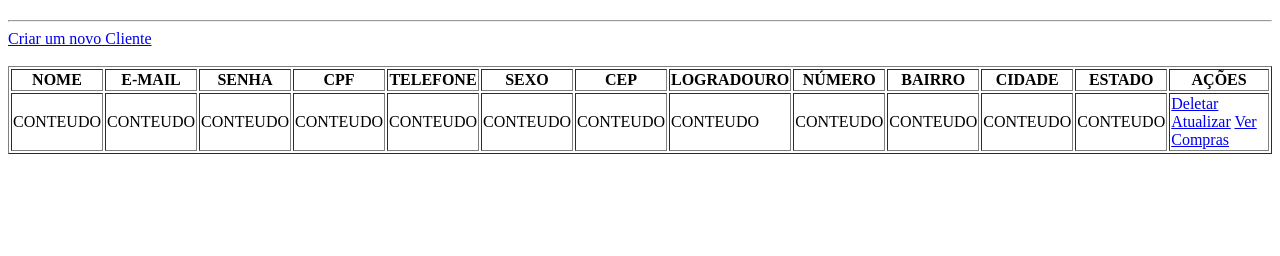
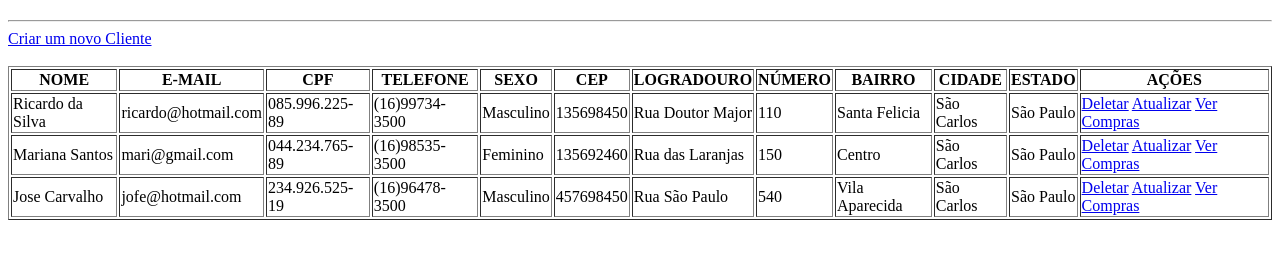
Before and after one commit to VicDeMartini/DW2, a plain HTML site: page AA1/RCliente.html in a window 1280 px wide. Shown: the part 60-316 px from the top of the page. Drawn offline with Linux system fonts and the light colour scheme.

Commit message:
Added new client examples in RCliente.html
    * Removed password from RCliente.html

```diff
--- a/AA1/RCliente.html
+++ b/AA1/RCliente.html
@@ -25,7 +25,6 @@
             <tr> <!-- cabecalho da tabela -->
                 <th scope="col"> NOME </th>
                 <th scope="col"> E-MAIL </th>
-                <th scope="col"> SENHA </th>
                 <th scope="col"> CPF </th>
                 <th scope="col"> TELEFONE </th>
                 <th scope="col"> SEXO </th>
@@ -38,18 +37,47 @@
                 <th scope="col"> AÇÕES </th>
             </tr>
             <tr> <!-- Linha 1 -->
-                <td> CONTEUDO</td>
-                <td> CONTEUDO</td>
-                <td> CONTEUDO</td>
-                <td> CONTEUDO</td>
-                <td> CONTEUDO</td>
-                <td> CONTEUDO</td>
-                <td> CONTEUDO</td>
-                <td> CONTEUDO</td>
-                <td> CONTEUDO</td>
-                <td> CONTEUDO</td>
-                <td> CONTEUDO</td>
-                <td> CONTEUDO</td>
+                <td> Ricardo da Silva</td>
+                <td> ricardo@hotmail.com</td>
+                <td> 085.996.225-89</td>
+                <td> (16)99734-3500</td>
+                <td> Masculino</td>
+                <td> 135698450</td>
+                <td> Rua Doutor Major</td>
+                <td> 110</td>
+                <td> Santa Felicia</td>
+                <td> São Carlos</td>
+                <td> São Paulo</td>
+                <!-- Link para a pagina que deleta cliente e atualiza cliente-->
+                <td> <a href="/api/DeleteCliente"> Deletar</a> <a href="./UCliente.html">Atualizar</a> <a href="./Compras.html">Ver Compras</a> </td>
+            </tr>
+            <tr> <!-- Linha 2 -->
+                <td> Mariana Santos</td>
+                <td> mari@gmail.com</td>
+                <td> 044.234.765-89</td>
+                <td> (16)98535-3500</td>
+                <td> Feminino</td>
+                <td> 135692460</td>
+                <td> Rua das Laranjas</td>
+                <td> 150</td>
+                <td> Centro</td>
+                <td> São Carlos</td>
+                <td> São Paulo</td>
+                <!-- Link para a pagina que deleta cliente e atualiza cliente-->
+                <td> <a href="/api/DeleteCliente"> Deletar</a> <a href="./UCliente.html">Atualizar</a> <a href="./Compras.html">Ver Compras</a> </td>
+            </tr>
+            <tr> <!-- Linha 3 -->
+                <td> Jose Carvalho</td>
+                <td> jofe@hotmail.com</td>
+                <td> 234.926.525-19</td>
+                <td> (16)96478-3500</td>
+                <td> Masculino</td>
+                <td> 457698450</td>
+                <td> Rua São Paulo</td>
+                <td> 540</td>
+                <td> Vila Aparecida</td>
+                <td> São Carlos</td>
+                <td> São Paulo</td>
                 <!-- Link para a pagina que deleta cliente e atualiza cliente-->
                 <td> <a href="/api/DeleteCliente"> Deletar</a> <a href="./UCliente.html">Atualizar</a> <a href="./Compras.html">Ver Compras</a> </td>
             </tr>
```
